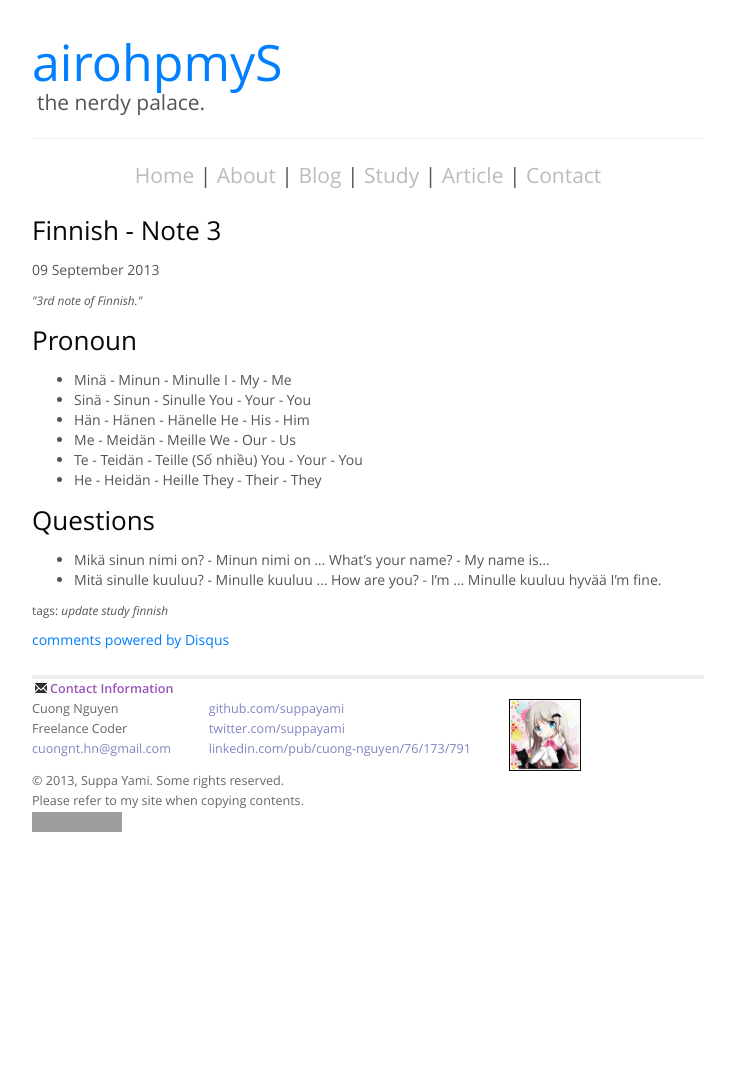
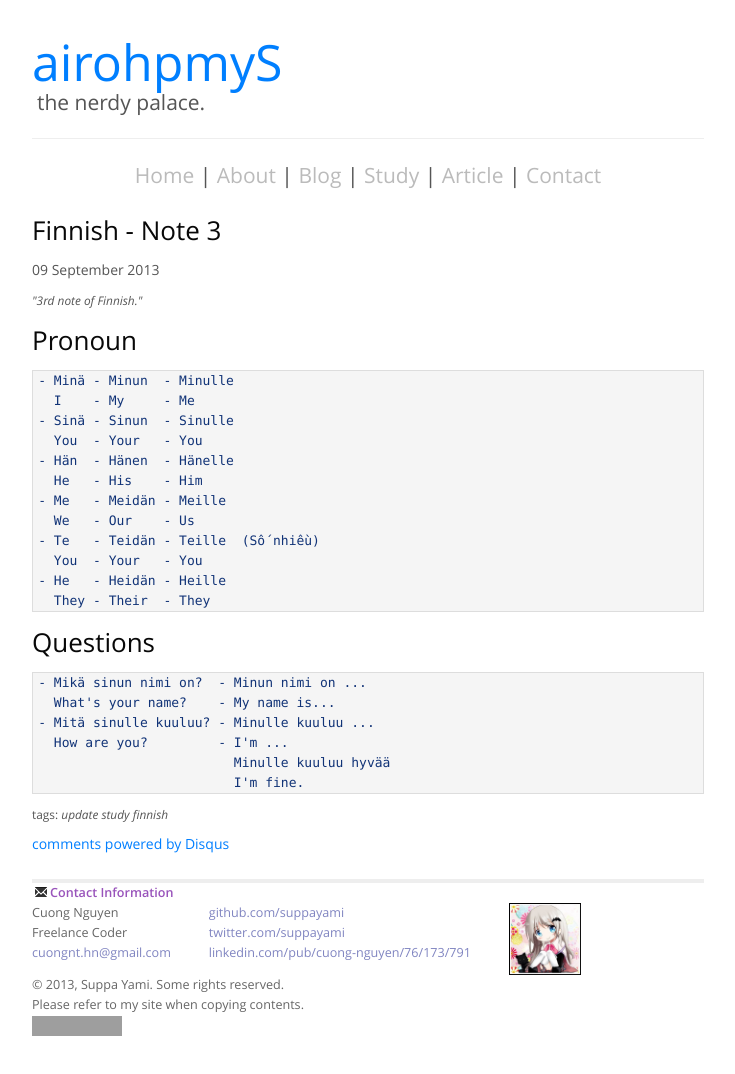
Before and after one commit to suppayami/yamiworld.com, a Jekyll site: the page built from _posts/2013-09-09-finnish-note-3.markdown, in a window 1280 px wide. Shown: the whole page, without its empty margins (272-1007 px from the left). Built offline with Jekyll 4.4.1, drawn with Linux system fonts in a browser that asks for light colours; Markdown is read by kramdown in place of the engine named in the settings; comment, search, counter and statistics services are not loaded; before the commit the page ends 900 px from its top, so only the background shows below that; grey boxes are pictures that could not be loaded.

Commit message:
Fixed Finnish note 3

```diff
--- a/_posts/2013-09-09-finnish-note-3.markdown
+++ b/_posts/2013-09-09-finnish-note-3.markdown
@@ -8,6 +8,7 @@ description: "3rd note of Finnish."
 ---
 
 ###Pronoun
+<pre>
 - Minä - Minun  - Minulle
   I    - My     - Me
 - Sinä - Sinun  - Sinulle
@@ -20,11 +21,14 @@ description: "3rd note of Finnish."
   You  - Your   - You
 - He   - Heidän - Heille
   They - Their  - They
+</pre>
 
 ###Questions
+<pre>
 - Mikä sinun nimi on?  - Minun nimi on ...
   What's your name?    - My name is...
 - Mitä sinulle kuuluu? - Minulle kuuluu ...
   How are you?         - I'm ...
                          Minulle kuuluu hyvää
                          I'm fine.
+</pre>
```
Also changed, not shown: 1 other file.
